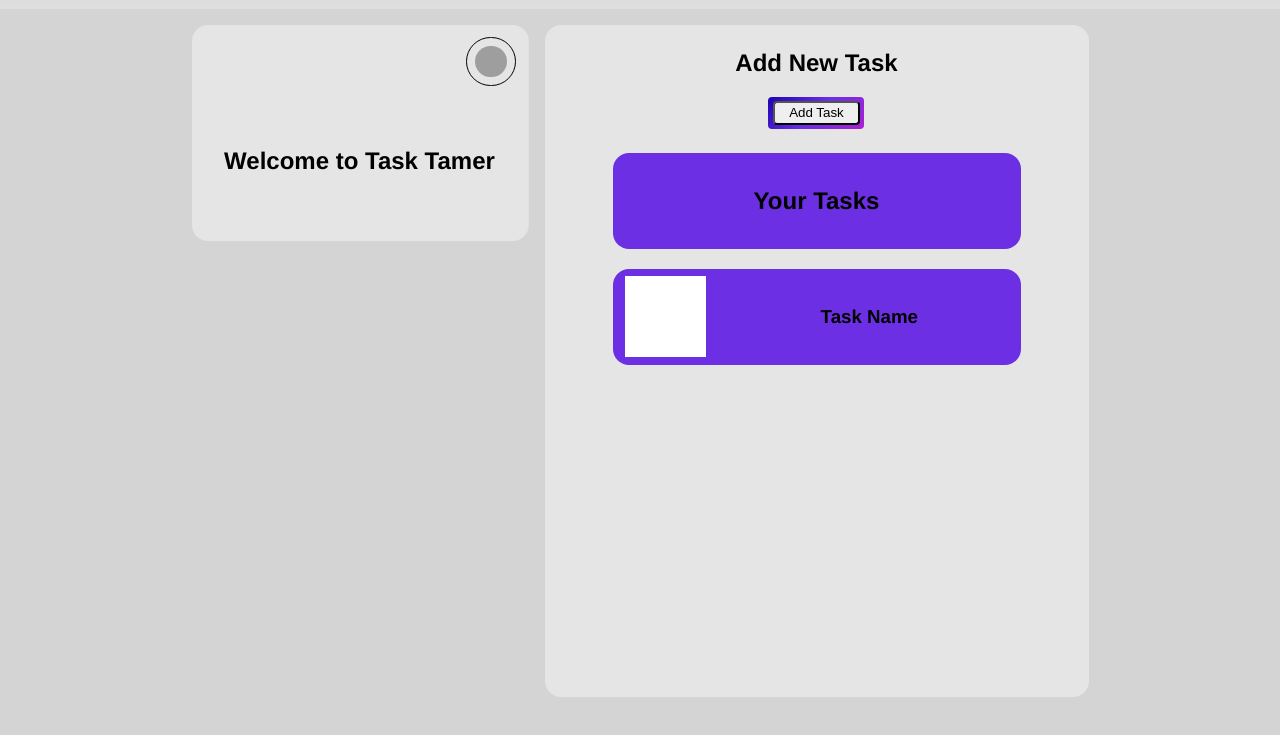
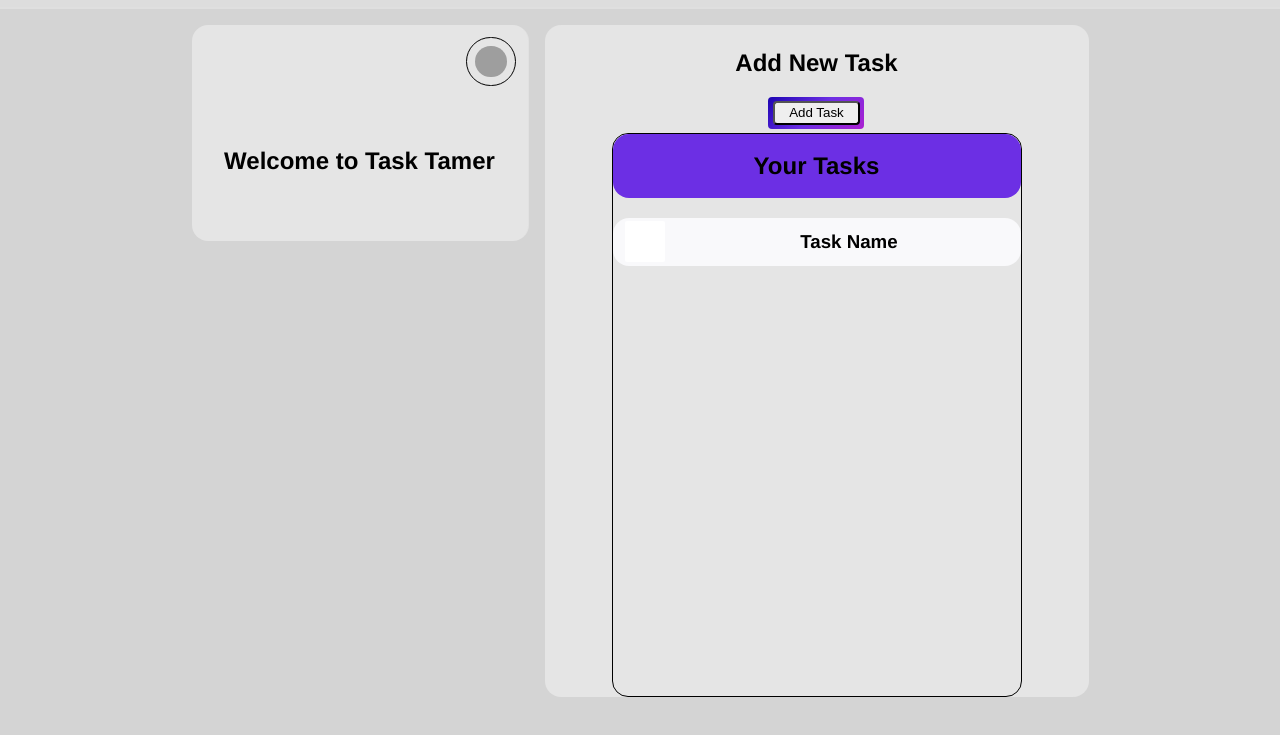
Before and after one commit to SFH6-Devs/task-tamer, a plain HTML site: page index.html in a window 1280 px wide. Shown: the part 41-776 px from the top of the page. Drawn offline with Linux system fonts and the light colour scheme; grey boxes are pictures that could not be loaded.

Commit message:
buggy commit

```diff
--- a/index.html
+++ b/index.html
@@ -245,6 +245,9 @@
             width: 75%;
             flex-grow: 1;
             flex-direction: column;
+            border: 1px solid;
+            border-radius: 1rem;
+
         }
         .tasklists{
             display: flex;
@@ -255,8 +258,8 @@
         .tasktask{
             display: flex;
             border-radius: 1rem;
-            max-height: 12vh;
-            background-color: var(--primary-color);
+            max-height: 6vh;
+            background-color: var(--background-color);
             flex-grow: 1;
             justify-content: center;
             align-items: center;
@@ -264,10 +267,12 @@
         }
        .taskimg{
             margin-inline: 12px;
-            width: 20%;
+            width: 10%;
             aspect-ratio: 1/1;
             height: auto;
+            border-radius: 5%;
             background-color: #ffffff;
+
 
        }
        .taskdeets{
@@ -277,6 +282,17 @@
             justify-content: center;
             align-items: center;
             flex-grow: 1;
+       }
+       .taskhead{
+            display: flex;
+            border-radius: 1rem;
+            align-items: center;
+            max-height: 8vh;
+            background-color: var(--primary-color);
+            flex-grow: 1;
+            justify-content: center;
+            margin-top: 0;
+
        }
 
 
@@ -341,7 +357,7 @@
 
                     </div>
                     <div class="tasks">
-                        <h2 class="tasktask">Your Tasks</h2>
+                        <h2 class="taskhead">Your Tasks</h2>
                         <div class="tasklists">
                             <div class="tasktask">
                                 <div id="taskimg"class="taskimg">
```
